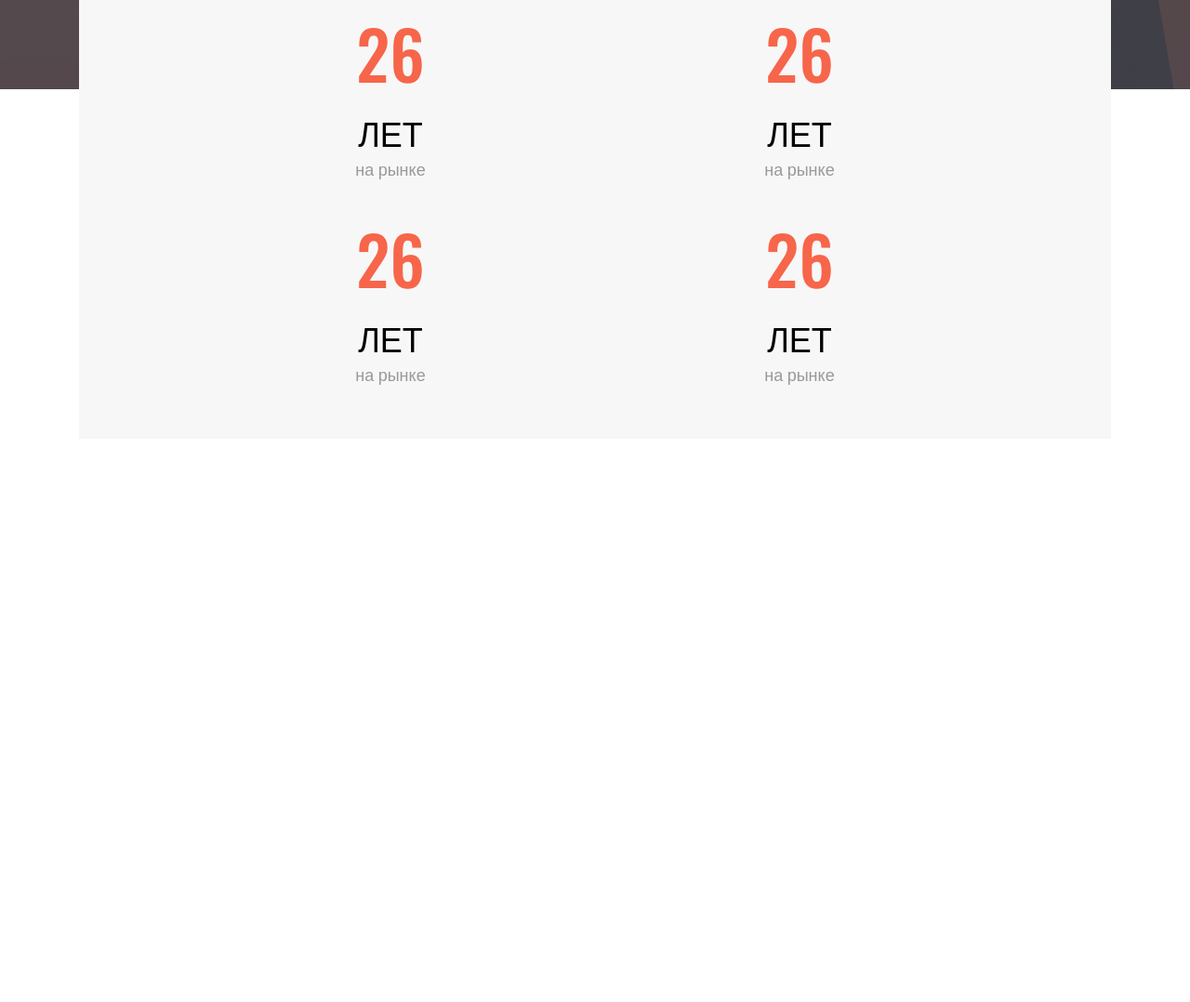
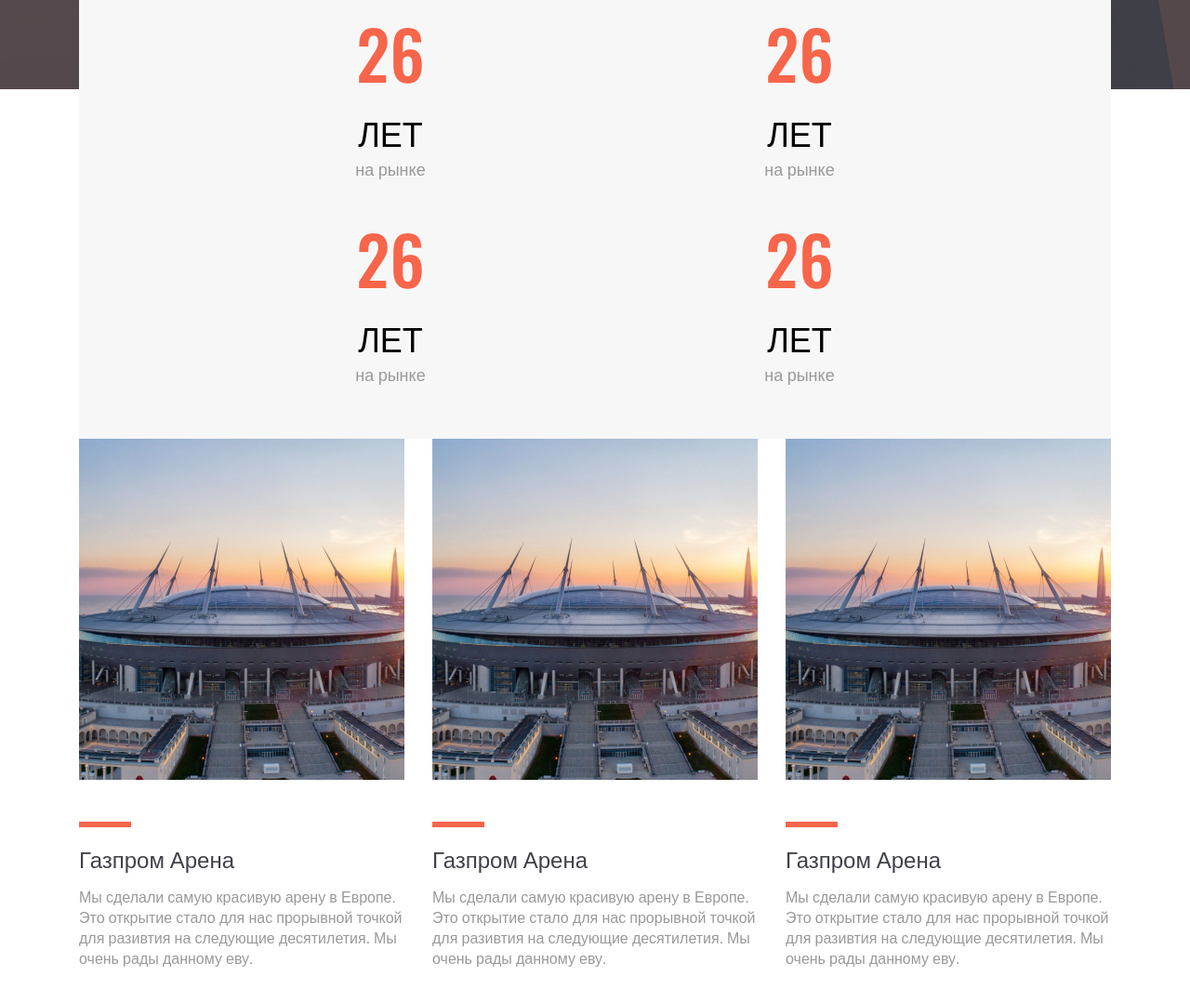
Before and after one commit to Kolya22818/Git_test, a plain HTML site: page index.html in a window 1280 px wide. Shown: the part 644-1722 px from the top of the page at 93% size. Drawn offline with nearby package versions, Linux system fonts and the light colour scheme.

Commit message:
Project 13

```diff
--- a/css/style.css
+++ b/css/style.css
@@ -4,6 +4,10 @@
 }
 *, *::before, *::after {
     box-sizing: inherit;
+}
+img {
+    display: block;
+    max-width: 100%;
 }
 h1, h2, h3, h4, h5,h6, p {
     margin: 0;
@@ -112,6 +116,7 @@
     color: var(--white-color);
 }
 .about {
+    padding-top: 250px;
     min-height: 1080px;
     position: relative;
 }
@@ -169,3 +174,33 @@
         grid-template-rows: repeat(4, 1fr);
     }
 }
+.project-h2 {
+    text-align: center;
+    margin-bottom: 60px;
+}
+.about__flex {
+    display: flex;
+}
+.about__flex-item {
+    max-width: 350px;
+    margin-right: 30px;
+}
+.about__flex-item:last-child {
+    margin-right: 0;
+}
+.project-img {
+    margin-bottom: 45px;
+}
+.rectangle {
+    width: 56px;
+    height: 6px;
+    background-color: var(--accent-color);
+    margin-bottom: 15px;
+}
+.project-h3 {
+    color: var(--dark-color);
+    margin-bottom: 13px;
+}
+.project-p {
+    color: var(--gray-color);
+}
--- a/index.html
+++ b/index.html
@@ -54,8 +54,33 @@
                     </div>
                 </div>
             </div>
-            <div class="container">
-
+        </div>
+        <div class="container">
+            <h2 class="text-h2 project-h2">Наши самые большие проекты</h2>
+            <div class="about__flex">
+                <div class="about__flex-item">
+                    <img class="project-img" src="img/smol_rectangle.jpg" alt="smol_rectangle">
+                    <div class="rectangle"></div>
+                    <h3 class="text-h3 project-h3">Газпром Арена</h3>
+                    <p class="text-p project-p">Мы сделали самую красивую арену в Европе. Это открытие стало для нас
+                        прорывной точкой для разивтия на следующие десятилетия. Мы очень рады данному еву.</p>
+                </div>
+                <div class="about__flex-item">
+                    <img class="project-img" src="img/smol_rectangle.jpg" alt="rectangle">
+                    <div class="rectangle"></div>
+                    <h3 class="text-h3 project-h3">Газпром Арена</h3>
+                    <p class="text-p project-p">Мы сделали самую красивую арену в Европе. Это открытие стало для
+                        нас прорывной точкой для разивтия на следующие десятилетия. Мы очень рады данному еву.
+                    </p>
+                </div>
+                <div class="about__flex-item">
+                    <img class="project-img" src="img/smol_rectangle.jpg" alt="rectangle">
+                    <div class="rectangle"></div>
+                    <h3 class="text-h3 project-h3">Газпром Арена</h3>
+                    <p class="text-p project-p">Мы сделали самую красивую арену в Европе. Это открытие стало для
+                        нас прорывной точкой для разивтия на следующие десятилетия. Мы очень рады данному еву.
+                    </p>
+                </div>
             </div>
         </div>
     </section>
```
Also changed, not shown: img/smol_rectangle.jpg (added), 1 other file.
